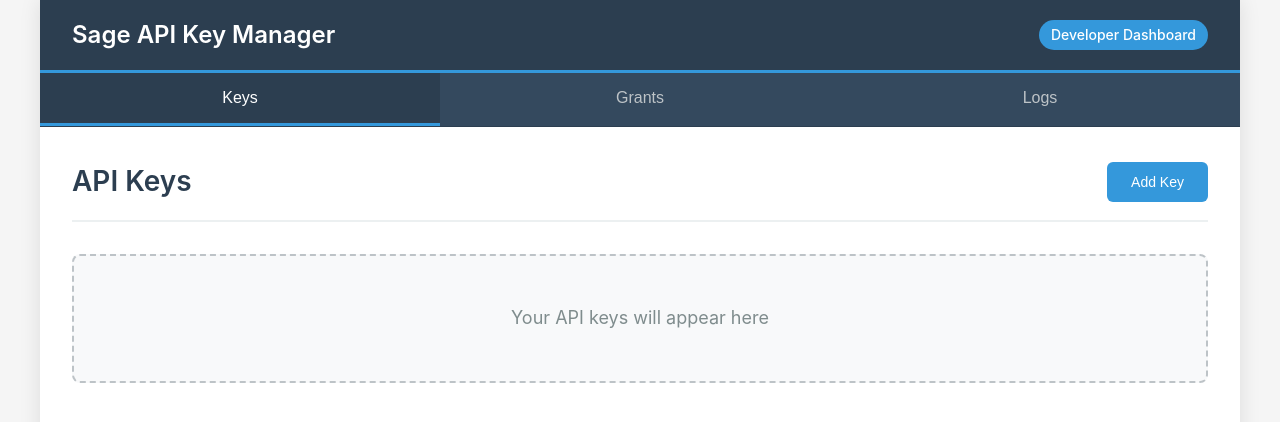
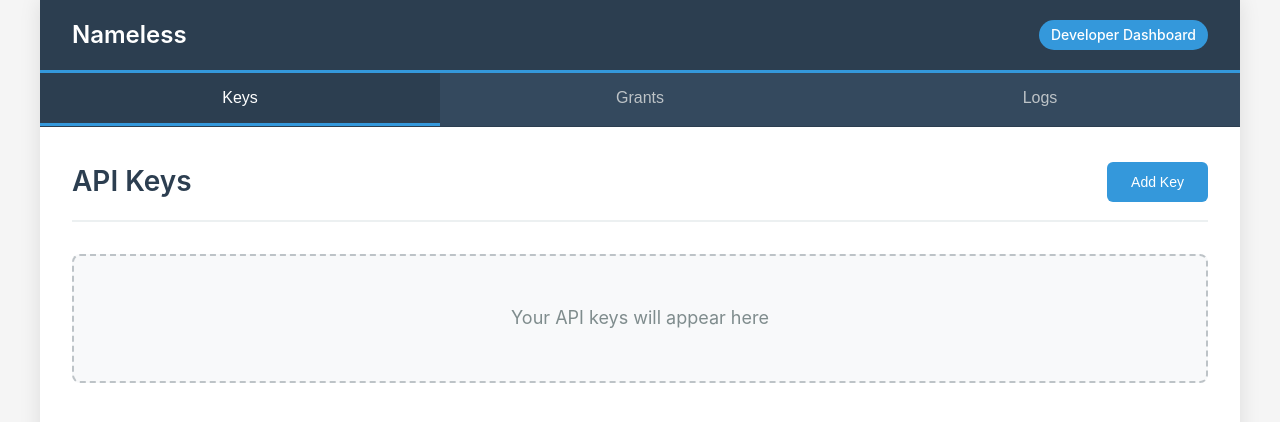
Before and after one commit to firi193/Sage, a website: page sage_ui/index.html in a window 1280 px wide. Drawn offline with Linux system fonts and the light colour scheme.

Commit message:
Update index.html

```diff
--- a/sage_ui/index.html
+++ b/sage_ui/index.html
@@ -3,14 +3,14 @@
 <head>
     <meta charset="UTF-8">
     <meta name="viewport" content="width=device-width, initial-scale=1.0">
-    <title>Sage API Key Manager</title>
+    <title>Nameless</title>
     <link rel="stylesheet" href="css/main.css">
     <link rel="stylesheet" href="css/components.css">
 </head>
 <body>
     <div class="app-container">
         <header class="app-header">
-            <h1>Sage API Key Manager</h1>
+            <h1>Nameless</h1>
             <div class="user-info">
                 <!-- Developer/user session info -->
                 <span class="user-badge">Developer Dashboard</span>
```
